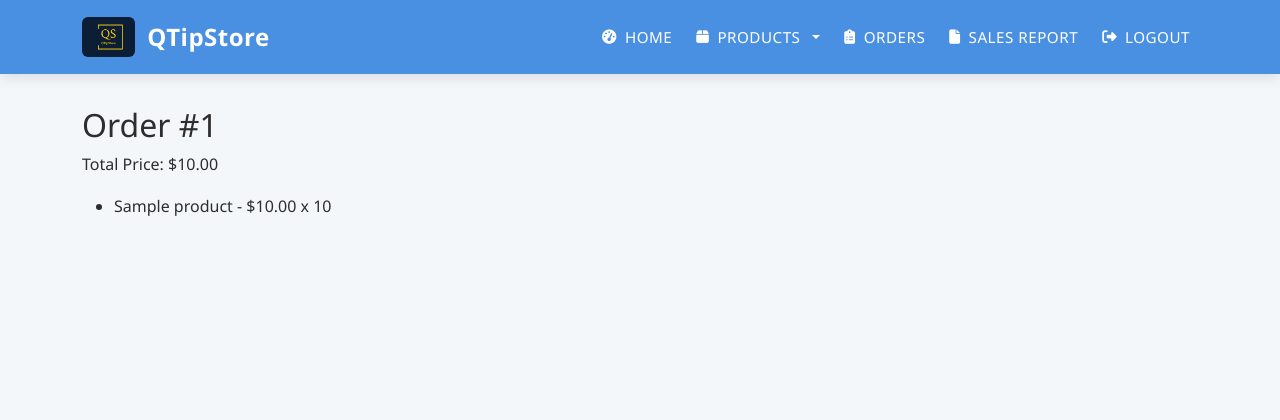
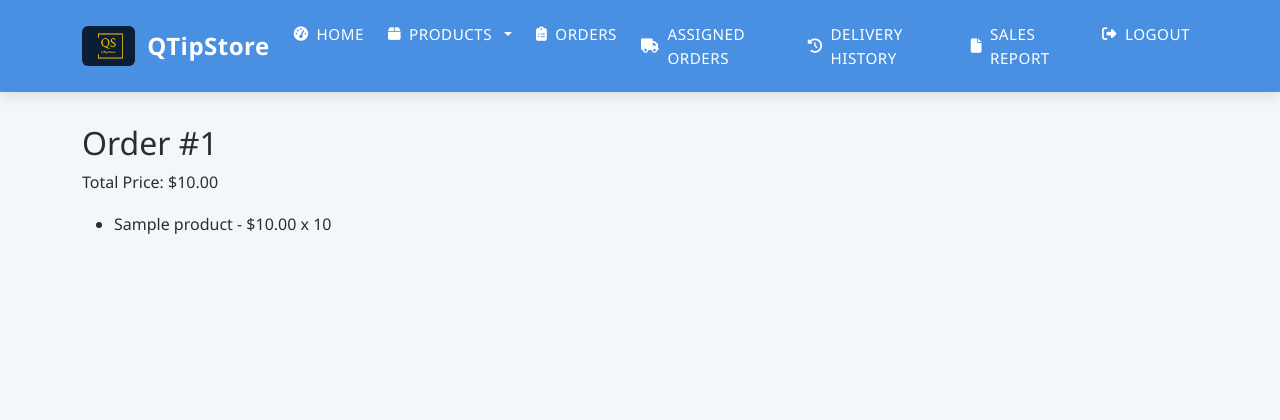
Before and after one commit to vinaykalwala/VindusQTipStore, a Django app: page /orders/1/ in a window 1280 px wide. Shown: the top 420 px of the page. Run offline with Django 5.2, Linux system fonts and the light colour scheme; a user stored in the database is signed in; tables that the repository leaves empty hold one stand-in row (values such as "Sample post").

Commit message:
DeliveryAdmin and delivery dashboard

```diff
--- a/Orders/urls.py
+++ b/Orders/urls.py
@@ -18,7 +18,9 @@ urlpatterns = [
     path('delivery/update-status/<int:item_id>/', delivery_update_status, name='delivery-update-status'),
     path('assign-delivery/<int:item_id>/', assign_delivery_person, name='assign-delivery'),
     path('track-order/<int:order_item_id>/', track_order_view, name='track-order'),
-     path('track-order/',track_order_by_tracking_number, name='track_by_tracking_number'),
+    path('track-order/',track_order_by_tracking_number, name='track_by_tracking_number'),
+    path('assigned/', assigned_order_items_view, name='assigned_order_items'),
+    path('delivered/', delivered_order_items_view, name='delivered_order_items'),
 
 
 
--- a/Orders/views.py
+++ b/Orders/views.py
@@ -675,3 +675,52 @@ def track_order_by_tracking_number(request):
         'tracking_number': tracking_number,
         'all_tracking_numbers': all_tracking_numbers,
     })
+
+
+
+
+@login_required
+def assigned_order_items_view(request):
+    user = request.user
+
+    # All items excluding 'delivered'
+    all_items = OrderItem.objects.all().select_related('order', 'product', 'delivery_person')
+
+    # Filter in Python without query methods
+    undelivered_items = [item for item in all_items if item.status.lower() != 'delivered']
+
+    if user.is_superuser:
+        order_items = undelivered_items
+    elif user.role == 'delivery':
+        order_items = [item for item in undelivered_items if item.delivery_person == user]
+    elif user.role == 'DeliveryAdmin':
+        order_items = undelivered_items
+    else:
+        order_items = []
+
+    return render(request, 'orders/assigned_order_items.html', {'order_items': order_items, 'user': user})
+
+# views.py
+from django.shortcuts import render
+from django.contrib.auth.decorators import login_required
+from .models import OrderItem
+
+@login_required
+def delivered_order_items_view(request):
+    user = request.user
+
+    all_items = OrderItem.objects.all().select_related('order', 'product', 'delivery_person')
+
+    # Filter delivered items in plain Python
+    delivered_items = [item for item in all_items if item.status.lower() == 'delivered']
+
+    if user.is_superuser:
+        order_items = delivered_items
+    elif user.role == 'delivery':
+        order_items = [item for item in delivered_items if item.delivery_person == user]
+    elif user.role == 'DeliveryAdmin':
+        order_items = delivered_items
+    else:
+        order_items = []
+
+    return render(request, 'orders/delivered_order_items.html', {'order_items': order_items, 'user': user})
--- a/Products/views.py
+++ b/Products/views.py
@@ -93,6 +93,7 @@ def product_detail(request, product_slug):
             "image": variant.image.url if variant.image else product.image.url,
             "additional_price": variant.additional_price,
             "final_price": discounted_price + variant.additional_price,  # Adjusting variant price with discount
+            "original_price": product.price + variant.additional_price,
         }
         for variant in variants
     ]
--- a/Users/views.py
+++ b/Users/views.py
@@ -310,7 +310,7 @@ def dashboard_view(request):
         for item in order_items:
             item.is_delivered = (item.status == "delivered")
 
-    else:
+    elif user.role == 'DeliveryAdmin':
         template = 'dashboard/default_dashboard.html'
         query = request.GET.get('q', '').strip()
 
@@ -326,6 +326,8 @@ def dashboard_view(request):
 
         for item in order_items:
             item.is_delivered = (item.status == "delivered")
+    else :
+        return redirect('user-login')
 
 
     return render(request, template, {
--- a/templates/base.html
+++ b/templates/base.html
@@ -400,6 +400,16 @@
                         </a>
                     </li>
                     <li class="nav-item">
+                        <a class="nav-link" href="{% url 'assigned_order_items'%}">
+                            <i class="fas fa-truck"></i> Assigned Orders
+                        </a>
+                    </li>
+                    <li class="nav-item">
+                        <a class="nav-link" href="{% url 'delivered_order_items' %}">
+                            <i class="fas fa-history"></i> Delivery History
+                        </a>
+                    </li>
+                    <li class="nav-item">
                         <a class="nav-link" href="{% url 'superuser_sales_report' %}">
                             <i class="fas fa-file"></i> Sales Report
                         </a>
@@ -486,17 +496,34 @@
                     {% elif user.role == "delivery" %}
                     <!-- Delivery Personnel Navigation -->
                     <li class="nav-item">
-                        <a class="nav-link" href="#">
-                            <i class="fas fa-tachometer-alt"></i> Dashboard
+                        <a class="nav-link" href="{% url 'dashboard' %}">
+                            <i class="fas fa-tachometer-alt"></i> Home
                         </a>
                     </li>
                     <li class="nav-item">
-                        <a class="nav-link" href="#">
+                        <a class="nav-link" href="{% url 'assigned_order_items'%}">
                             <i class="fas fa-truck"></i> Assigned Orders
                         </a>
                     </li>
                     <li class="nav-item">
-                        <a class="nav-link" href="#">
+                        <a class="nav-link" href="{% url 'delivered_order_items' %}">
+                            <i class="fas fa-history"></i> Delivery History
+                        </a>
+                    </li>
+                    {% elif user.role == "DeliveryAdmin" %}
+                    <!-- Delivery Personnel Navigation -->
+                    <li class="nav-item">
+                        <a class="nav-link" href="{% url 'dashboard' %}">
+                            <i class="fas fa-tachometer-alt"></i> Home
+                        </a>
+                    </li>
+                    <li class="nav-item">
+                        <a class="nav-link" href="{% url 'assigned_order_items'%}">
+                            <i class="fas fa-truck"></i> Assigned Orders
+                        </a>
+                    </li>
+                    <li class="nav-item">
+                        <a class="nav-link" href="{% url 'delivered_order_items' %}">
                             <i class="fas fa-history"></i> Delivery History
                         </a>
                     </li>
--- a/templates/dashboard/default_dashboard.html
+++ b/templates/dashboard/default_dashboard.html
@@ -24,6 +24,7 @@
         </thead>
         <tbody>
             {% for item in order_items %}
+            {% if not item.delivery_person %}
             <tr>
                 <td>{{ item.order.id }}</td>
                 <td>{{item.tracking_number}}</td>
@@ -69,7 +70,7 @@
                     </form>
                 </td>
             </tr>
-
+            {% endif %}
             {% endfor %}
         </tbody>
     </table>
```
Also changed, not shown: templates/orders/assigned_order_items.html (added, +43 -0 lines), templates/orders/delivered_order_items.html (added, +43 -0 lines).
